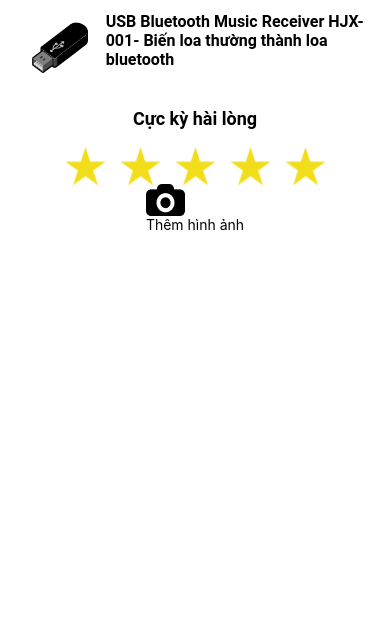
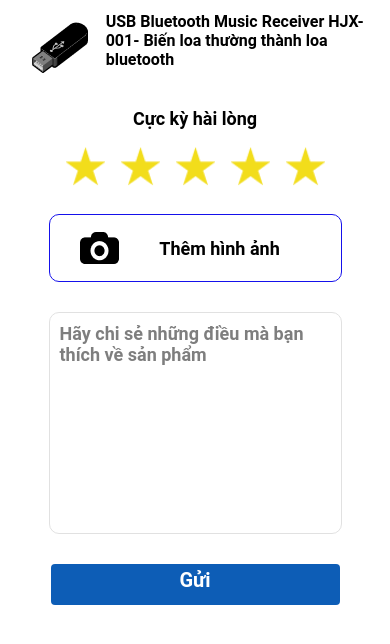
Before and after one commit to thuan1041/lttbdd_lab, a React Native app in the folder lttbdd_lab4/: screen / in a window 390 px wide. Shown: the top 644 px of the page. Built offline with nearby package versions, Linux system fonts and the light colour scheme.

Commit message:
lab4 2b interface

```diff
--- a/lttbdd_lab4/components/Lab4_2b.js
+++ b/lttbdd_lab4/components/Lab4_2b.js
@@ -18,6 +18,10 @@ function Lab4_2b() {
                 <TouchableOpacity style={styles.addImgWrapper}>
                     <Image style={styles.addImg} source={require("../assets/camera.png")}/>
                     <Text style={styles.addImgTxt}>Thêm hình ảnh</Text>
+                </TouchableOpacity>
+                    <TextInput style={styles.shareTxt} placeholder="Hãy chi sẻ những điều mà bạn thích về sản phẩm" multiline={true} numberOfLines={10}></TextInput>
+                <TouchableOpacity style={styles.shareWrapper}>
+                    <Text style={styles.btnGui}>Gửi</Text>
                 </TouchableOpacity>
             </View>
         </View>
@@ -82,13 +86,67 @@ const styles = StyleSheet.create({
         top:10
     },
     addImgWrapper:{
-
+        display:"flex",
+        flexDirection:"row",
+        borderRadius:10,
+        borderStyle:"solid",
+        borderColor:"#1511EB",
+        alignItems:"center",
+        borderWidth:1,
+        width:293,
+        height:68,
+        top:30,
     },
     addImg:{
         width:39,
-        height:32
+        height:32,
+        marginLeft:30
     },
     addImgTxt:{
-
+        width:259,
+        height:21,
+        fontFamily:"Roboto",
+        fontWeight:700,
+        fontSize:18,
+        lineHeight:21.09,
+        textAlign:"center",
+        marginLeft:-20,
+    },
+    shareTxt:{
+        width:293,
+        height:222,
+        fontFamily:"Roboto",
+        fontWeight:700,
+        fontSize:18,
+        lineHeight:21.09,
+        textAlign:"center",
+        borderColor:"#C4C4C4",
+        borderRadius:10,
+        borderStyle:"solid",
+        borderWidth:1,
+        marginTop:60,
+        textAlign:"left",
+        padding:10,
+        opacity:0.5
+    },
+    shareWrapper:{
+        width:289,
+        height:41,
+        backgroundColor:'#0D5DB6',
+        marginTop:30,
+        borderRadius:4,
+        display:"flex",
+        alignItems:"center",
+        justifyContent:"center"
+    },
+    btnGui:{
+        width:222,
+        height:31,
+        fontFamily:"Roboto",
+        fontWeight:700,
+        fontSize:20,
+        lineHeight:23.44,
+        textAlign:"center",
+        color:"#ffffff"
     }
 })
```
